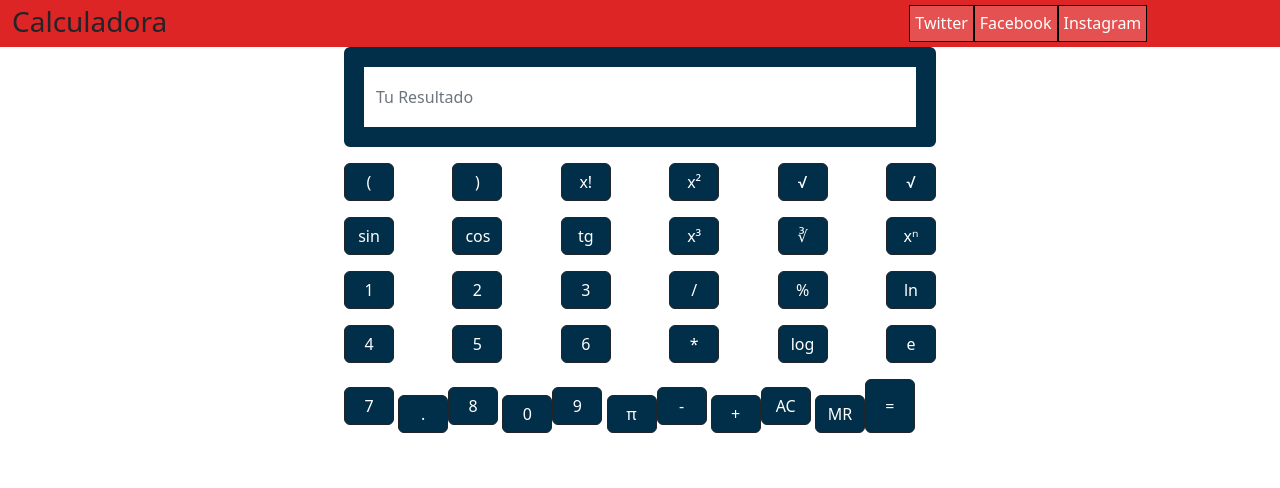
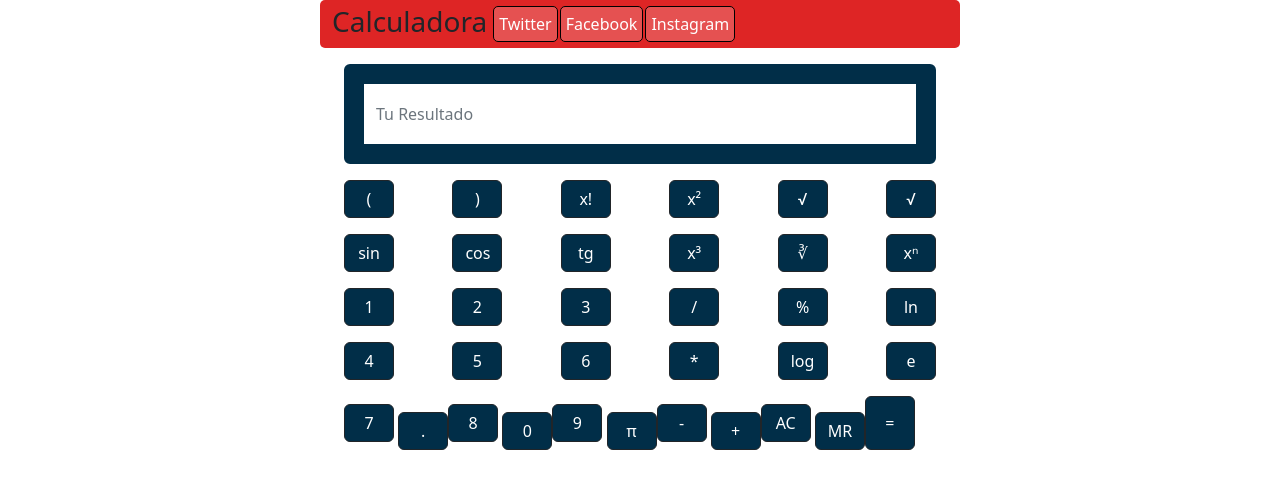
Before and after one commit to marteen77/calculadora, a plain HTML site: page index.html in a window 1280 px wide. Drawn offline with nearby package versions, Linux system fonts and the light colour scheme.

Commit message:
borrado de clases innecesarias

```diff
--- a/index.html
+++ b/index.html
@@ -14,12 +14,12 @@
 </head>
 
 <body>
-    <div class="container-fluid encabezado">
+    <div class="container encabezado w-50">
         <div class="d-flex">
-            <div class="col-8">
+            <div>
                 <h3>Calculadora</h3>
             </div>
-            <div class="contenedor d-flex col-4">
+            <div class="contenedor d-flex">
                 <div class="twitter">Twitter</div>
                 <div class="facebook">Facebook</div>
                 <div class="instagram">Instagram</div>
@@ -30,7 +30,7 @@
     <div class="container descripcion">
 
     </div>
-    <div class="container contenedorGeneral w-50">
+    <div class="container contenedorGeneral w-50 mt-3">
         <section class="container">
             <div class="calcSuperior">
                 <div class="input-group mb-3">
--- a/styles.css
+++ b/styles.css
@@ -5,12 +5,14 @@
     color: white;
     margin-bottom: 5px;
     margin-top: 5px;
-    padding-left: 60px;
+    padding-left: 5px;
 }
 .contenedor div{
     background: rgba(255, 255, 255, 0.2);
     padding: 5px;
     border: 1px solid black;
+    border-radius: 5px;
+    margin: 1px;
 }
 
 h3{
@@ -19,6 +21,7 @@ h3{
 
 .encabezado{
     background-color: rgb(222, 37, 37);
+    border-radius: 5px;
 }
 
 
```
